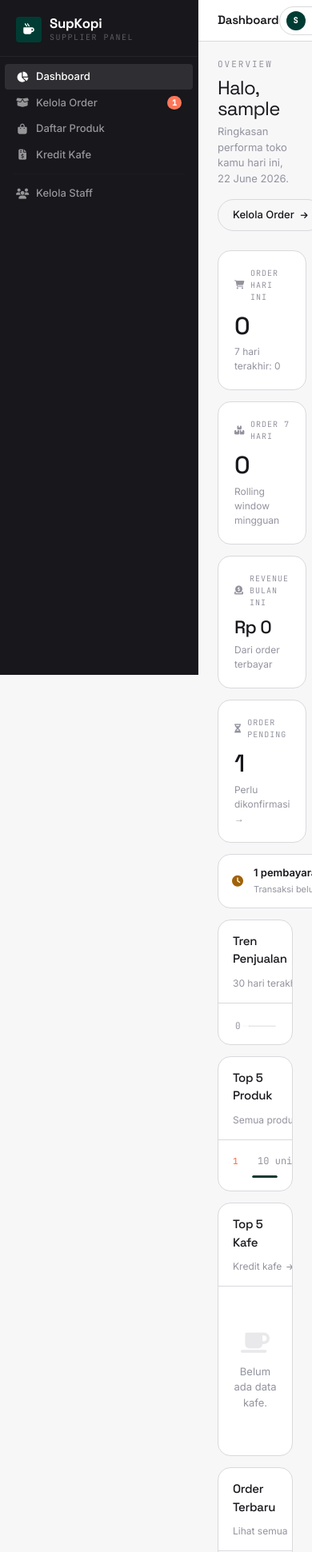
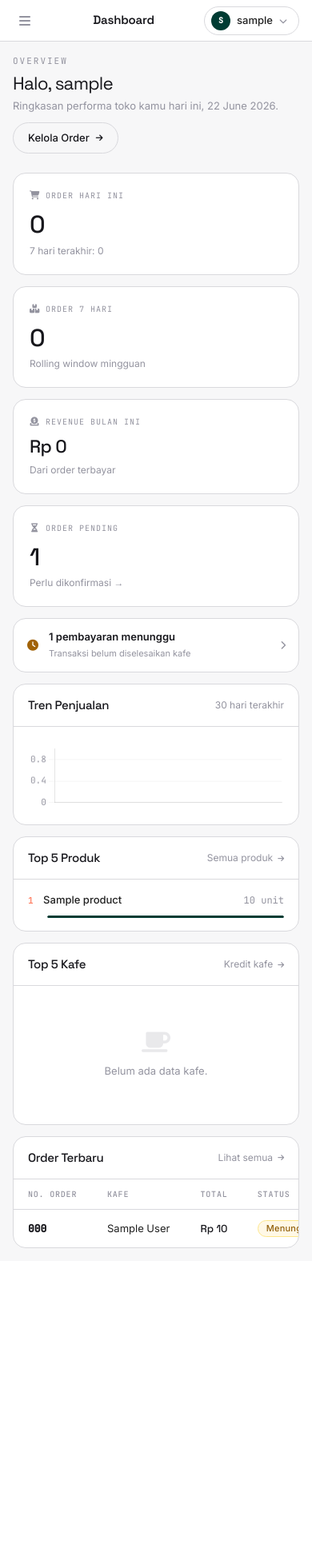
Before and after one commit to MoHakim-01121/Sup_Kopi, a Django app: page /supplier/dashboard/ in a window 390 px wide; the page is wider, and only the part inside the window is pictured. Shown: the top 1941 px of that part at 80% size. After the commit the page ends 1561 px from the top of that part, so only its background shows below. Run offline with Django 5.2, Linux system fonts and the light colour scheme; a user stored in the database is signed in; tables that the repository leaves empty hold one stand-in row (values such as "Sample post"); data that the repository does not hold is empty.

Commit message:
feat: restrict admin to superuser + mobile responsive supplier panel
- /admin hanya bisa diakses superuser (bukan sekadar is_staff)
- Supplier panel: sidebar jadi overlay drawer di mobile (<=768px) dengan hamburger di topbar
- KPI grid reflow 4->2->1 kolom di mobile

```diff
--- a/sup_kopi/urls.py
+++ b/sup_kopi/urls.py
@@ -4,6 +4,15 @@ from django.conf import settings
 from django.conf.urls.static import static
 from django.views.generic import RedirectView
 from apps.dashboard import views as views_dashboard
+
+
+class _SuperuserOnlyAdminSite(admin.AdminSite):
+    def has_permission(self, request):
+        return request.user.is_active and request.user.is_superuser
+
+
+admin.site.__class__ = _SuperuserOnlyAdminSite
+
 
 urlpatterns = [
     path('admin/', admin.site.urls),
--- a/templates/base_supplier.html
+++ b/templates/base_supplier.html
@@ -320,11 +320,63 @@
         from { width: 100%; }
         to   { width: 0%; }
     }
+
+    /* ════════════════════════════════════════
+       MOBILE — sidebar overlay drawer
+    ════════════════════════════════════════ */
+    .sidebar-overlay {
+        display: none;
+        position: fixed; inset: 0;
+        background: rgba(0,0,0,0.45);
+        z-index: 999;
+    }
+    .topbar-hamburger {
+        display: none;
+        background: none; border: none;
+        padding: 6px 8px; margin-right: 8px;
+        color: var(--co-muted); cursor: pointer;
+        font-size: 1rem; border-radius: var(--r-xs);
+        transition: color 0.15s, background 0.15s;
+        flex-shrink: 0;
+    }
+    .topbar-hamburger:hover { color: var(--co-primary); background: var(--co-stone); }
+
+    @media (max-width: 768px) {
+        .sidebar {
+            transform: translateX(-100%);
+            transition: transform 0.26s cubic-bezier(0.4,0,0.2,1);
+            z-index: 1001;
+        }
+        body.sidebar-open .sidebar { transform: translateX(0); }
+        body.sidebar-open .sidebar-overlay { display: block; }
+
+        .main-content {
+            margin-left: 0 !important;
+            width: 100% !important;
+        }
+        .topbar-hamburger { display: flex; align-items: center; }
+
+        .page-content { padding: 16px; }
+        .topbar { padding: 0 16px; }
+
+        .sd-kpi-grid { grid-template-columns: repeat(2,1fr) !important; }
+        .sd-grid-2 { grid-template-columns: 1fr !important; }
+        .sd-intro { flex-direction: column; align-items: flex-start; gap: 10px; }
+        .sd-intro h1 { font-size: 1.4rem; }
+        .sd-toolbar { flex-wrap: wrap; }
+        .sd-search { min-width: 100%; max-width: 100%; }
+    }
+
+    @media (max-width: 480px) {
+        .sd-kpi-grid { grid-template-columns: 1fr !important; }
+    }
 </style>
+
+<div id="sidebarOverlay" class="sidebar-overlay" onclick="closeMobileSidebar()"></div>
 
 <div style="min-height:100vh;">
     <!-- ════ SIDEBAR ════ -->
-    <aside class="sidebar" role="navigation" aria-label="Supplier panel">
+    <aside class="sidebar" id="supplierSidebar" role="navigation" aria-label="Supplier panel">
         <div class="sidebar-brand">
             <div class="brand-icon"><i class="fa-solid fa-mug-hot"></i></div>
             <div>
@@ -382,6 +434,9 @@
     <!-- ════ MAIN ════ -->
     <div class="main-content">
         <header class="topbar">
+            <button class="topbar-hamburger" id="sidebarHamburger" aria-label="Buka menu" aria-expanded="false">
+                <i class="fa-solid fa-bars"></i>
+            </button>
             <div class="topbar-title">{% block page_title %}Dashboard{% endblock %}</div>
             <div class="topbar-user-wrap">
                 <button class="topbar-user" id="topbarUserBtn" type="button">
@@ -457,7 +512,31 @@
                 drop.classList.remove('open');
             });
         }
+
+        var hamburger = document.getElementById('sidebarHamburger');
+        if (hamburger) {
+            hamburger.addEventListener('click', function(){
+                var isOpen = document.body.classList.toggle('sidebar-open');
+                hamburger.setAttribute('aria-expanded', isOpen);
+            });
+        }
+
+        /* Close sidebar when clicking a nav link on mobile */
+        var sidebar = document.getElementById('supplierSidebar');
+        if (sidebar) {
+            sidebar.querySelectorAll('.sidebar-link').forEach(function(link){
+                link.addEventListener('click', function(){
+                    if (window.innerWidth <= 768) closeMobileSidebar();
+                });
+            });
+        }
     });
+
+    window.closeMobileSidebar = function() {
+        document.body.classList.remove('sidebar-open');
+        var h = document.getElementById('sidebarHamburger');
+        if (h) h.setAttribute('aria-expanded', 'false');
+    };
 })();
 </script>
 {% endblock %}
```
